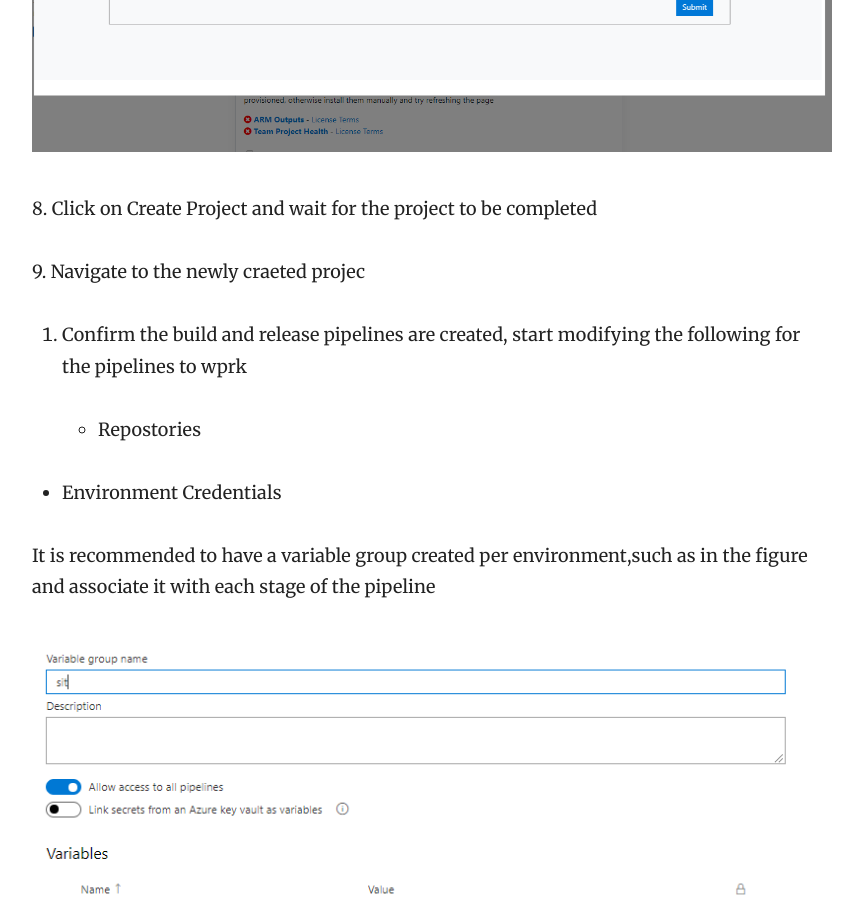
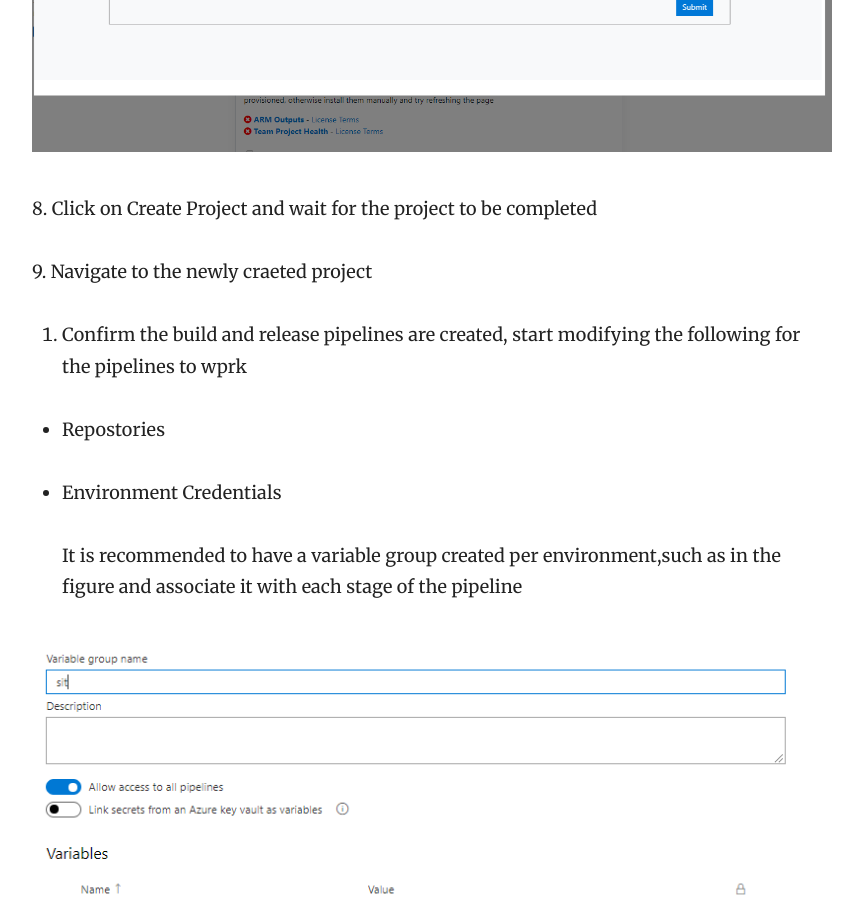
Before and after one commit to nbatterham/sfpowerscripts-doc, a Jekyll site: the page built from _docs/GettingStarted/Gettign Started.md, in a window 1280 px wide and 900 px high, scrolled down 1941 px. Shown: the whole window, without its empty margins (358-1221 px from the left). Built offline with Jekyll 4.4.1, drawn with Linux system fonts in a browser that asks for light colours.

Commit message:
Updated '_docs/GettingStarted/Gettign Started.md' via CloudCannon

```diff
--- a/_docs/GettingStarted/Gettign Started.md
+++ b/_docs/GettingStarted/Gettign Started.md
@@ -28,16 +28,16 @@ Here is how to get started with SFPowerscripts the easiest way utilizing
 
 8\. Click on Create Project and wait for the project to be completed
 
-9\. Navigate to the newly craeted projec
+9\. Navigate to the newly craeted project
 
-1. Confirm the build and release pipelines are created, start modifying the following for the pipelines to wprk
+10. Confirm the build and release pipelines are created, start modifying the following for the pipelines to wprk
 
    * Repostories
 
-* Environment Credentials
+   * Environment Credentials
 
-It is recommended to have a variable group created per environment,such as in the figure and associate it with each stage of the pipeline
+     It is recommended to have a variable group created per environment,such as in the figure and associate it with each stage of the pipeline
 
 ![](/images/variable_group_for_envs.png){: width="812" height="440"}
 
-* Setting up connnected app authentication, the current pipeline is authenticated using credentials, it is better to set it up using JWT, To read more about JWT based authentication and to generate the private key files, please follow the instruction&nbsp;[here](https://developer.salesforce.com/docs/atlas.en-us.sfdx_dev.meta/sfdx_dev/sfdx_dev_auth_jwt_flow.htm) and follow the instructions for the auth task here
+   * Setting up connnected app authentication, the current pipeline is authenticated using credentials, it is better to set it up using JWT, To read more about JWT based authentication and to generate the private key files, please follow the instruction&nbsp;[here](https://developer.salesforce.com/docs/atlas.en-us.sfdx_dev.meta/sfdx_dev/sfdx_dev_auth_jwt_flow.htm) and follow the instructions for the auth task here
```
